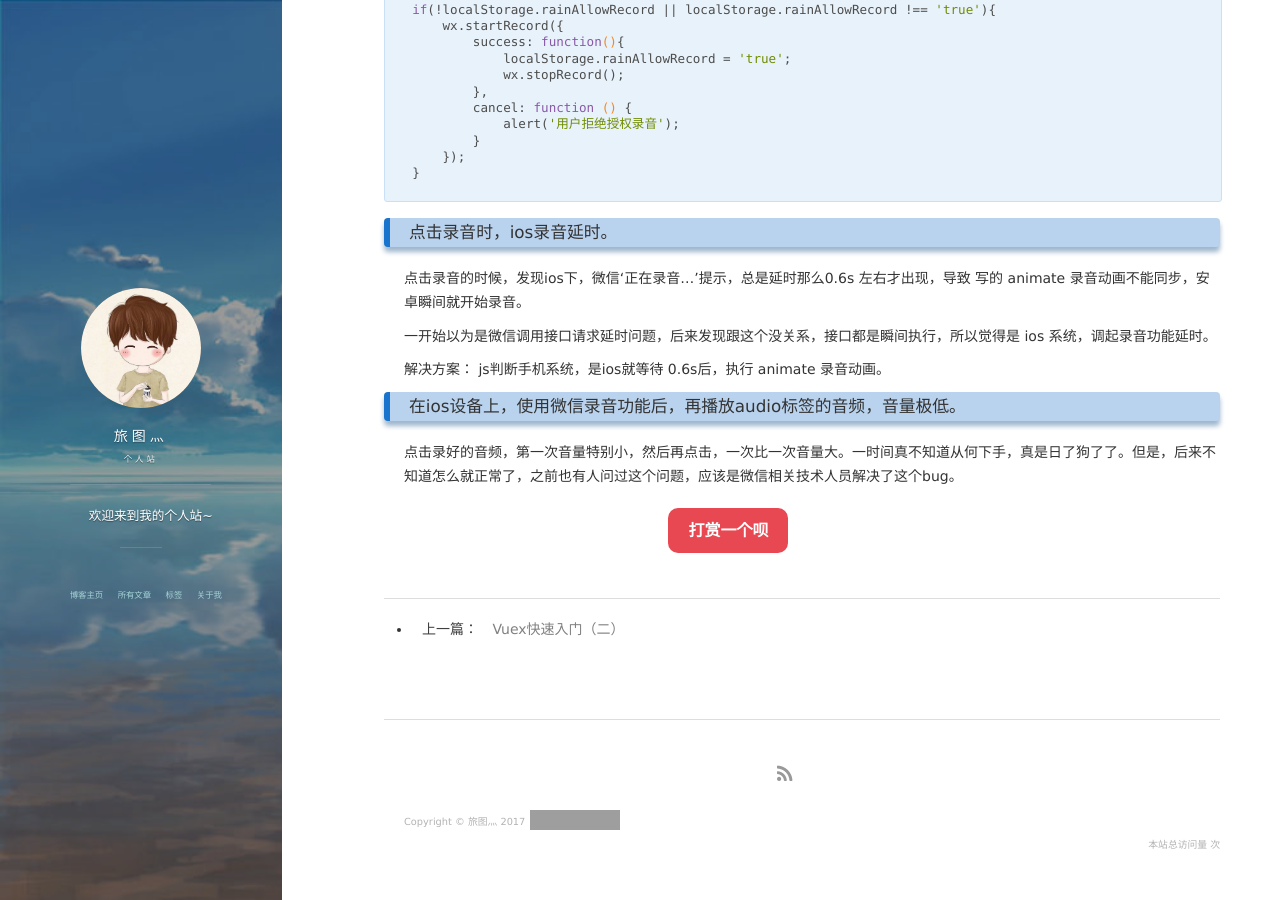
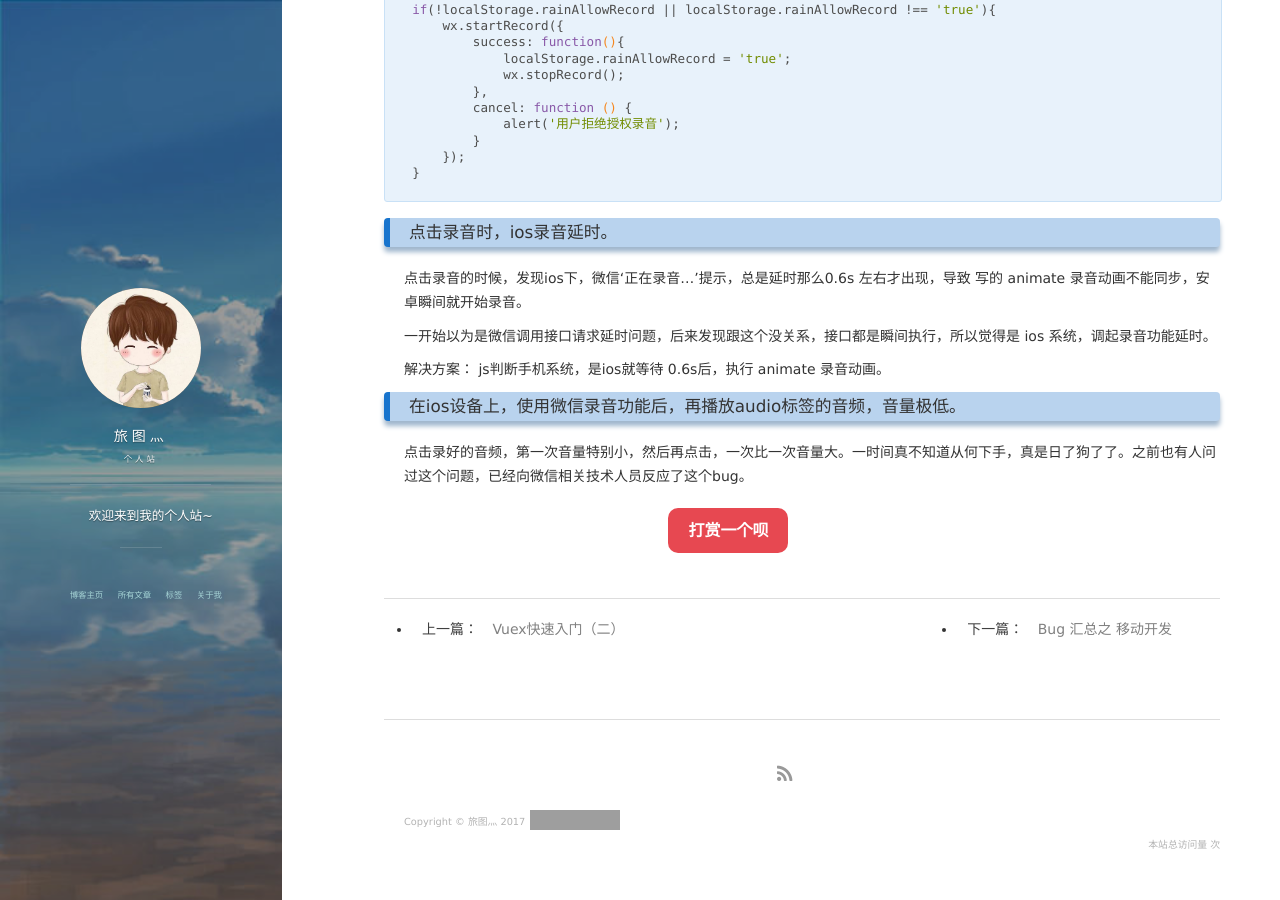
Before and after one commit to xwLyc/xwLyc.github.io, a Jekyll site: the page built from _posts/2017-08-08-BugSummary1.md, in a window 1280 px wide and 900 px high, scrolled down 840 px. Built offline with Jekyll 4.4.1, drawn with Linux system fonts in a browser that asks for light colours; nearby versions of some CDN libraries; comment, search, counter and statistics services are not loaded; some of the changed lines change nothing that is shown; grey boxes are pictures that could not be loaded.

Commit message:
移动端 bug 记录

```diff
--- a/_posts/2017-08-08-BugSummary.md
+++ b/_posts/2017-08-08-BugSummary1.md
@@ -56,4 +56,4 @@
 
 ### 在ios设备上，使用微信录音功能后，再播放audio标签的音频，音量极低。
 
-点击录好的音频，第一次音量特别小，然后再点击，一次比一次音量大。一时间真不知道从何下手，真是日了狗了了。但是，后来不知道怎么就正常了，之前也有人问过这个问题，应该是微信相关技术人员解决了这个bug。
+点击录好的音频，第一次音量特别小，然后再点击，一次比一次音量大。一时间真不知道从何下手，真是日了狗了了。之前也有人问过这个问题，已经向微信相关技术人员反应了这个bug。
--- /dev/null
+++ b/_posts/2017-08-08-BugSummary2.md
@@ -0,0 +1,68 @@
+---
+layout: post
+title: "Bug 汇总之 移动开发"
+date: 2017-08-08
+description: "移动开发bug总结, ios,android兼容性bug"
+tag: bug
+---
+
+记得2014年开发移动端的时候，那时候苹果4如日中天，觉得苹果手机超级好用，写的效果苹果兼容性也特别好，觉得安卓机真是弱爆了。
+
+现在写移动端页面，几乎都是苹果的bug,一把泪一把泪的。
+
+只是记录工作中遇到的bug，所以bug会杂乱无章，有一条就加一条。
+
+### ajax执行success, 执行操作完成后跳转页面，在某些ios手机端，操作并没有执行，直接跳转。
+
+解决方法：要在ajax方法执行完成后，再执行页面跳转。即把 `window.location.href = 'xxx.html';` 写到 `complete` 方法里。
+
+### css3 的 `animation keyframe` 动画，在pc，安卓正常，ios无动画。
+
+解决方案：每个动画样式，新增一个 `-webkit-` 前缀样式，所以css3动画兼容要写全，不能偷懒。
+
+### 微信开发，ios播放音频的时候报错 `The element has no supported sources`？
+
+音频资源是 获取后台的。在手机端安卓没有问题。
+
+ios 不能正常播放，我是用vue写的，第一次进入的组件时候，可以播放，返回上一个组件，再次进入当前组件 播放就不可以了。
+困扰好久了...头疼。哪位大神知道。
+
+看文档说音频状态为4时，可以播放。测试了下音频 audio的 readyState,安卓和浏览器的都是 4，微信开发者平台是0，ios是0,ios延时5s打印 就是 1，很奇怪...
+
+真是煞费苦心。试了无数次，然后 发呆了好久 偶然间换了思路，就解决了。果然遇到暂时不可解决的bug,不能太钻牛角尖，需要放松~
+
+解决方法：之前是直接用audio标签，通过改变 src 更改音频的播放资源。所以，ios下有问题，但是 每次播放的时候，js里先创建一个audio对象就可以了。
+
+    let audio = new Audio();
+    audio.src = "XXX.mp3";
+    audio.play();
+
+### 移动端开发，最好不要用 let 等 ES6语法，不兼容低版本， ios 9.3，Android 4.4.4以下均不支持。
+
+因为浏览器大部分都已经支持了，所以，测试的时候，并不能正常进行调试。用户反馈，又没有测试机，面对六百行的js，去找错误，真的很不好找。
+
+加班整整一天，找了很多朋友才帮忙测试出，手机存在的情况，低版本有问题。
+
+然后，差错误，alert 提示都不能正常提示。 原因是js代码解析语法错误，导致整个js就瘫痪了，以至于 bug 很难排查。
+
+所以，要时刻铭记js的兼容性问题，要有良好的书写习惯，不能乱用滥用。
+
+### 图片之间产生间隙问题。
+
+写页面的时候就遇到了，一直没在意，也不知道什么原因，记得以前，有缝隙，就用margin-top：-3px；去解决的~~ 好懒~
+
+原理：`inline-block` 和 `inline`不会完全忽略空格，你的img前后有空格~ 所以会有缝隙。
+
+解决方案：
+
+    1.压缩标签，取消换行，这样就没有空格了~~
+
+    2.将图片转换为块级对像
+
+    3.设置图片的垂直对齐方式。 `img {vertical-align:top;}` bottom等属性也可以。
+
+    4.设置父对象的文字大小为0px。 原因是，能改变空格大小？这个我暂时也不太清楚。
+
+    5.改变父对象的属性。如果父对象的宽、高固定，图片大小随父对像而定，那麽可以设置 `overflow:hidden;`
+
+    6.设置图片的浮动属性。
```
